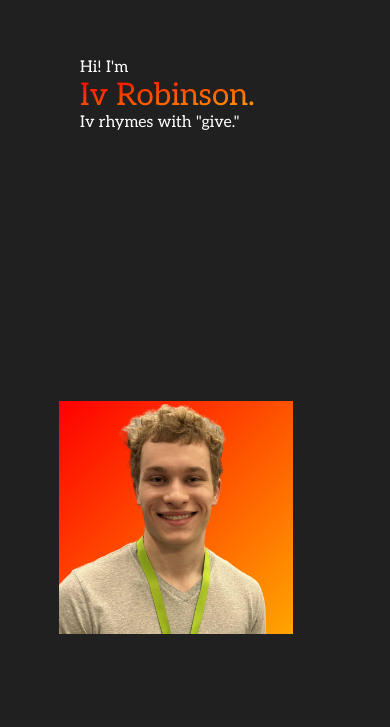
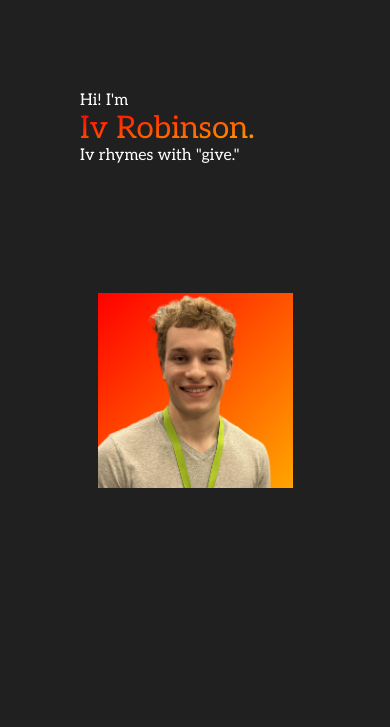
Before and after one commit to ivhacks/ivcodes, a Next.js app: page / in a window 390 px wide. Shown: the part 117-844 px from the top of the page. Built offline with nearby package versions, Linux system fonts and the light colour scheme.

Commit message:
my face is in the right spot

```diff
--- a/app/page.tsx
+++ b/app/page.tsx
@@ -19,17 +19,18 @@ export default function Home() {
   return (
     <>
       <div className="intro-section flex flex-wrap items-center">
-        <div className="p-20">
+        <div className="pl-20 pt-40 md:pt-0">
           <p className="intro">Hi! I'm</p>
           <h1 className="leading-none">Iv Robinson.</h1>
           <p className="intro">Iv rhymes with "give."</p>
         </div>
-        <div className="w-[90vw] md:w-[40vw]">
-          <div className="flex justify-center">
-            <PortraitFrame image='/images/iv.png' alt='picture of me' />
+        <div className="flex-1 h-3/6 flex items-center">
+          <div className="flex-1 pb-40 md:pb-0">
+            <div className="flex justify-center">
+              <PortraitFrame image='/images/iv.png' alt='picture of me' />
+            </div>
           </div>
         </div>
-
       </div>
       <div className="flex flex-wrap justify-center">
         <Frame
--- a/components/portrait-frame.tsx
+++ b/components/portrait-frame.tsx
@@ -12,7 +12,7 @@ export default function PortraitFrame({
 
   return (
       <div
-        className="relative overflow-hidden portrait-bg w-[60vw] md:w-[20vw]"
+        className="relative overflow-hidden portrait-bg w-[50vw] md:w-[20vw]"
       >
         <Image
             src={image}
```
